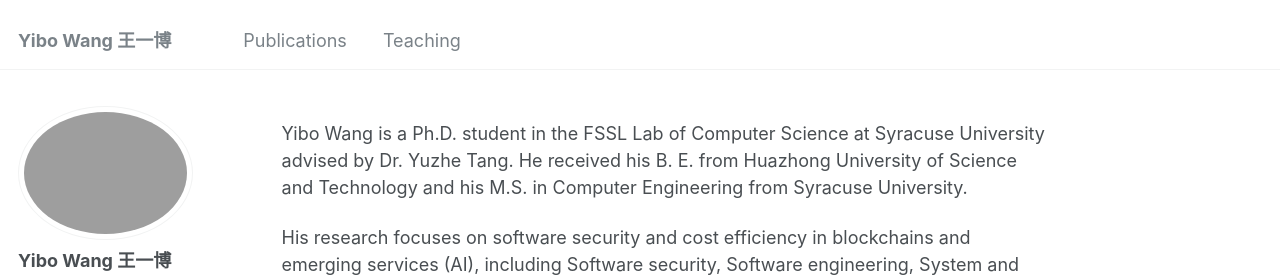
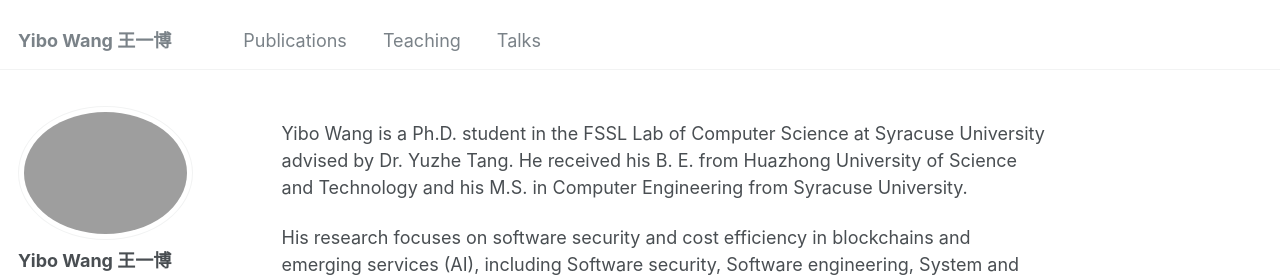
Before and after one commit to wangyibo0308/wangyibo0308.github.io, a Jekyll site: the page built from _pages/about.md, in a window 1280 px wide. Shown: the top 277 px of the page. Built offline with Jekyll 4.4.1, drawn with Linux system fonts in a browser that asks for light colours.

Commit message:
Update navigation.yml

```diff
--- a/_data/navigation.yml
+++ b/_data/navigation.yml
@@ -21,5 +21,8 @@ main:
   - title: "Teaching"
     url: /cv/
 
+  - title: "Talks"
+    url: /talk/
+
   #- title: "Guide"
   #  url: /markdown/
```
